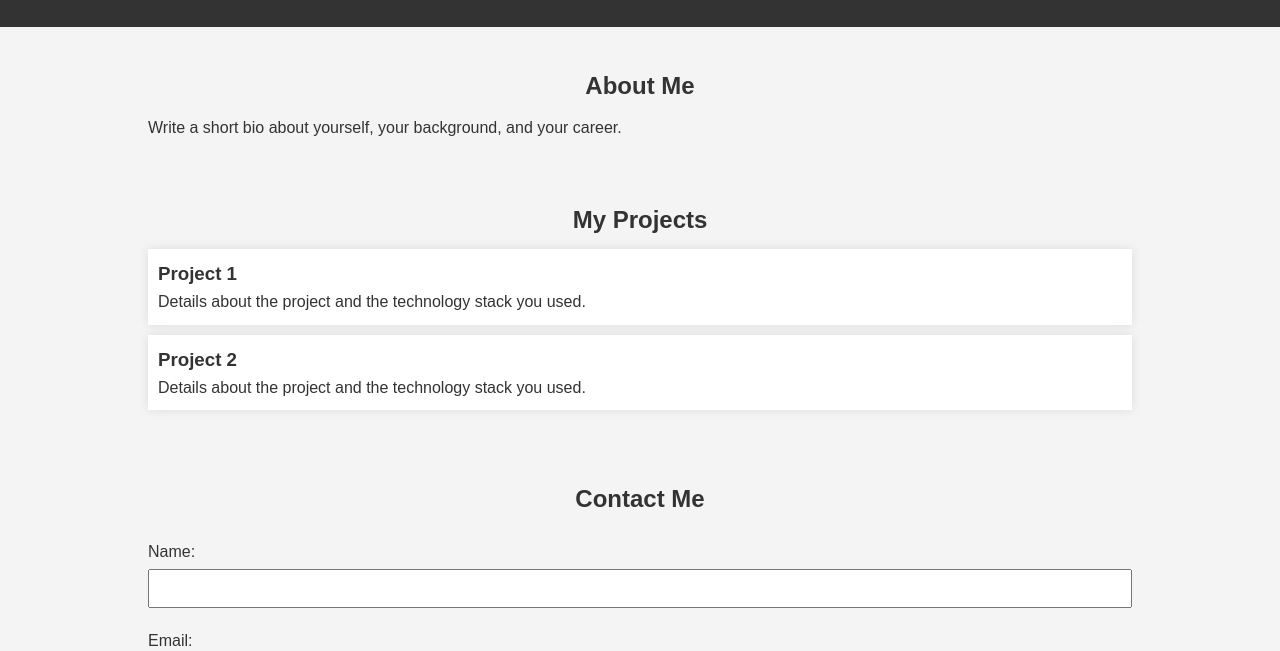
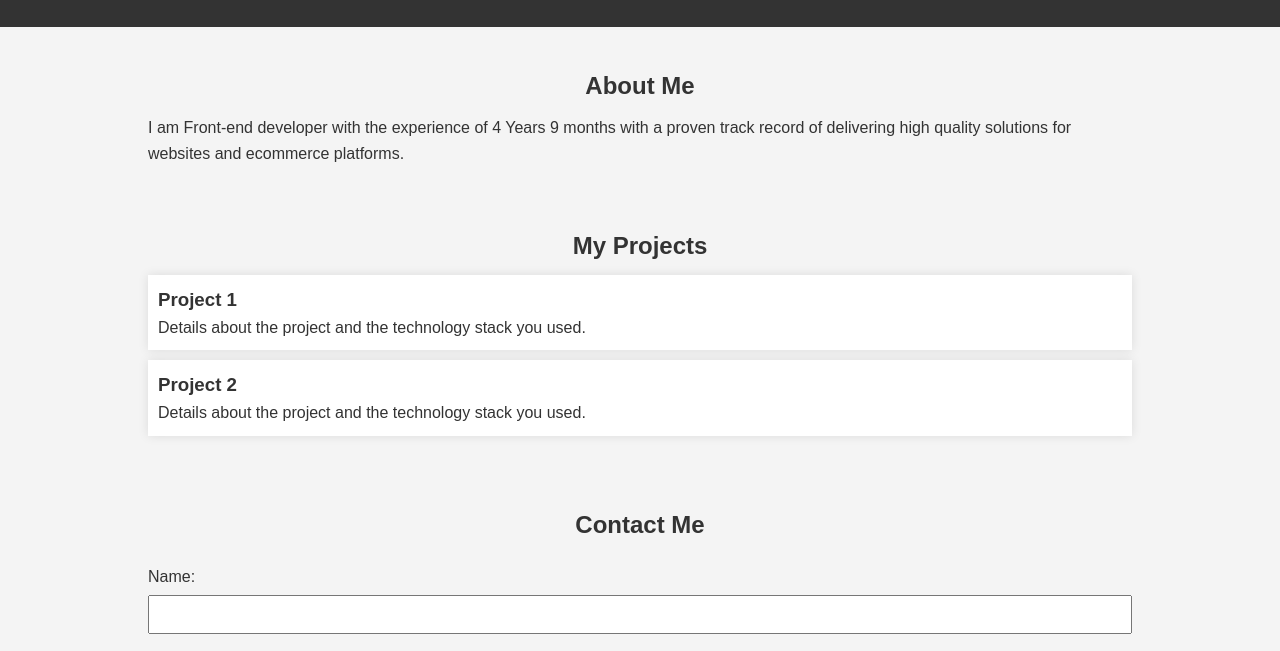
Before and after one commit to akshaybhadange15/AkshayBhadange, a plain HTML site: page index.html in a window 1280 px wide. Shown: the part 123-774 px from the top of the page. Drawn offline with Linux system fonts and the light colour scheme.

Commit message:
Update index.html
Added Bio

```diff
--- a/index.html
+++ b/index.html
@@ -24,7 +24,7 @@
     <section id="about" class="about">
         <div class="container">
             <h2>About Me</h2>
-            <p>Write a short bio about yourself, your background, and your career.</p>
+            <p>I am Front-end developer with the experience of 4 Years 9 months with a proven track record of delivering high quality solutions for websites and ecommerce platforms. </p>
         </div>
     </section>
 
```
